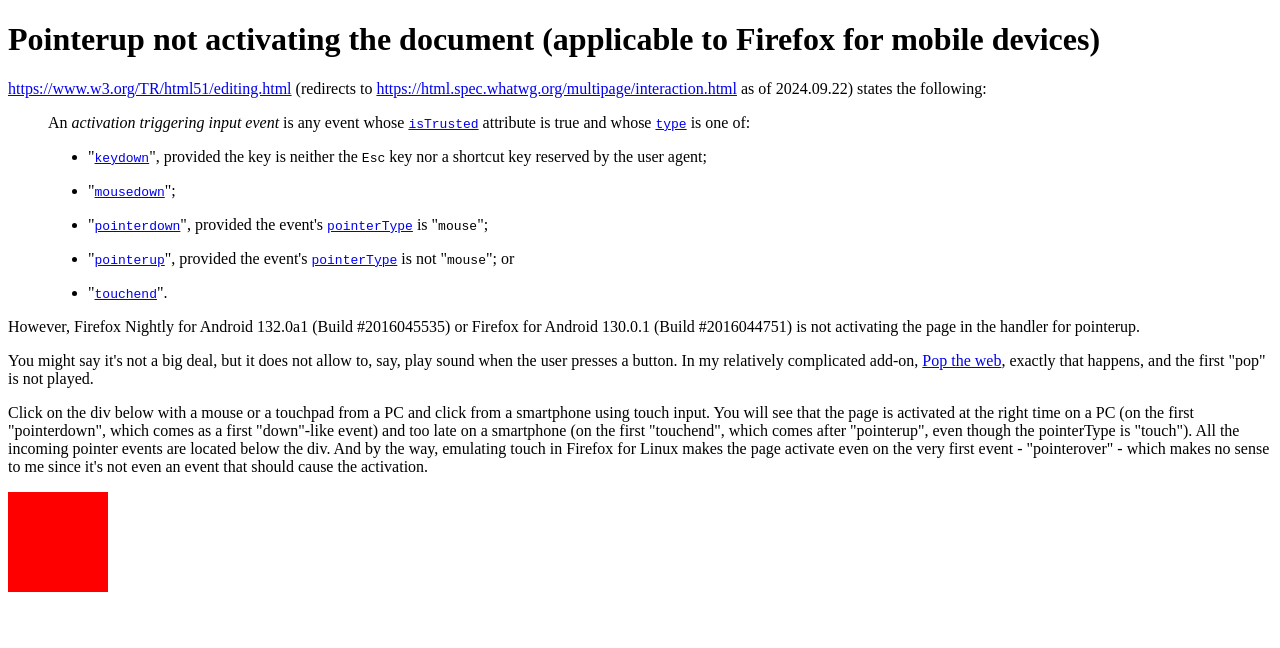
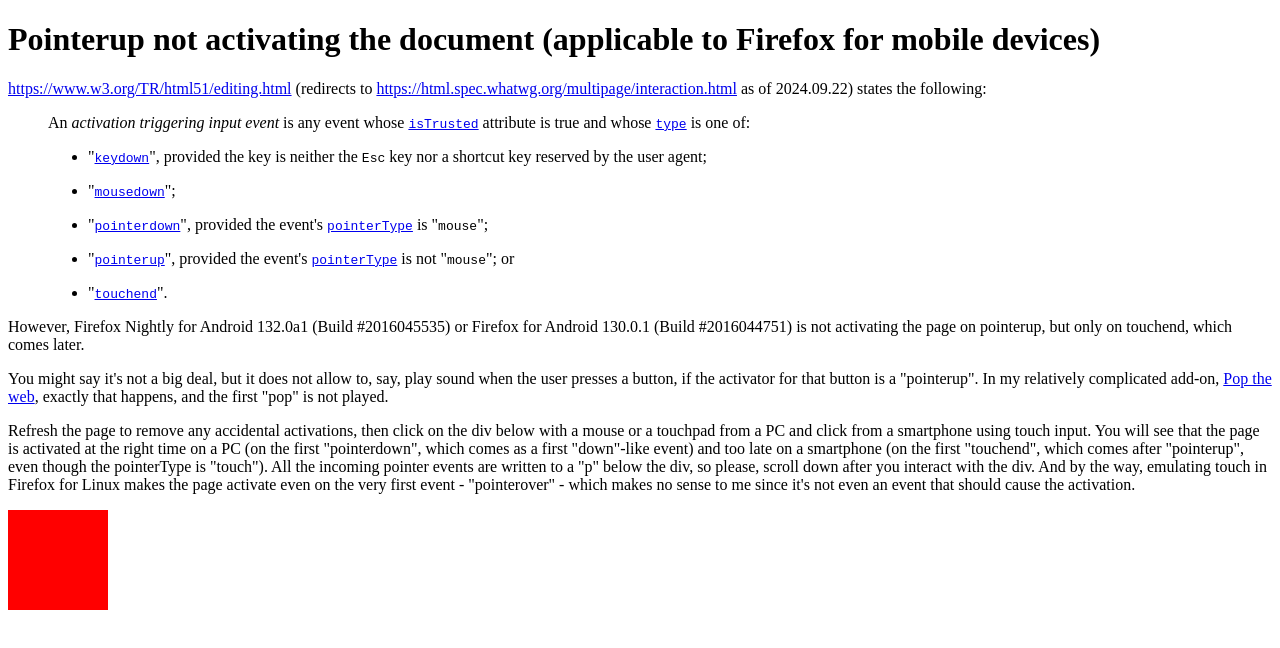
Before and after one commit to megahomyak/firefox_bugs_mre, a plain HTML site: page files/pointerup_not_activating_the_document.html in a window 1280 px wide. Drawn offline with Linux system fonts and the light colour scheme.

Commit message:
Even better explanation

```diff
--- a/files/pointerup_not_activating_the_document.html
+++ b/files/pointerup_not_activating_the_document.html
@@ -10,10 +10,9 @@
                <code id="user-activation-processing-model:pointertype"><a data-x-internal="pointertype" href="https://w3c.github.io/pointerevents/#dom-pointerevent-pointertype">pointerType</a></code> is "<code>mouse</code>";</p></li><li><p>"<code id="user-activation-processing-model:event-pointerup"><a data-x-internal="event-pointerup" href="https://w3c.github.io/pointerevents/#the-pointerup-event">pointerup</a></code>", provided the event's
                <code id="user-activation-processing-model:pointertype-2"><a data-x-internal="pointertype" href="https://w3c.github.io/pointerevents/#dom-pointerevent-pointertype">pointerType</a></code> is not "<code>mouse</code>"; or</p></li><li><p>"<code id="user-activation-processing-model:event-touchend"><a data-x-internal="event-touchend" href="https://w3c.github.io/touch-events/#event-touchend">touchend</a></code>".</p></li></ul>
         </blockquote>
-        <p>However, Firefox Nightly for Android 132.0a1 (Build #2016045535) or Firefox for Android 130.0.1 (Build #2016044751) is not activating the page in the handler for pointerup.</p>
-        <p>You might say it's not a big deal, but it does not allow to, say, play sound when the user presses a button. In my relatively complicated add-on, <a href="https://github.com/megahomyak/pop_the_web">Pop the web</a>, exactly that happens, and the first "pop" is not played.</p>
-
-        <p>Click on the div below with a mouse or a touchpad from a PC and click from a smartphone using touch input. You will see that the page is activated at the right time on a PC (on the first "pointerdown", which comes as a first "down"-like event) and too late on a smartphone (on the first "touchend", which comes after "pointerup", even though the pointerType is "touch"). All the incoming pointer events are located below the div. And by the way, emulating touch in Firefox for Linux makes the page activate even on the very first event - "pointerover" - which makes no sense to me since it's not even an event that should cause the activation.</p>
+        <p>However, Firefox Nightly for Android 132.0a1 (Build #2016045535) or Firefox for Android 130.0.1 (Build #2016044751) is not activating the page on pointerup, but only on touchend, which comes later.</p>
+        <p>You might say it's not a big deal, but it does not allow to, say, play sound when the user presses a button, if the activator for that button is a "pointerup". In my relatively complicated add-on, <a href="https://github.com/megahomyak/pop_the_web">Pop the web</a>, exactly that happens, and the first "pop" is not played.</p>
+        <p>Refresh the page to remove any accidental activations, then click on the div below with a mouse or a touchpad from a PC and click from a smartphone using touch input. You will see that the page is activated at the right time on a PC (on the first "pointerdown", which comes as a first "down"-like event) and too late on a smartphone (on the first "touchend", which comes after "pointerup", even though the pointerType is "touch"). All the incoming pointer events are written to a "p" below the div, so please, scroll down after you interact with the div. And by the way, emulating touch in Firefox for Linux makes the page activate even on the very first event - "pointerover" - which makes no sense to me since it's not even an event that should cause the activation.</p>
         <div id="testdiv" style="width: 100px; height: 100px; background-color: red"></div>
         <pre id="results" style="background-color: lightgray; color: darkred"></pre>
         <script>
```
